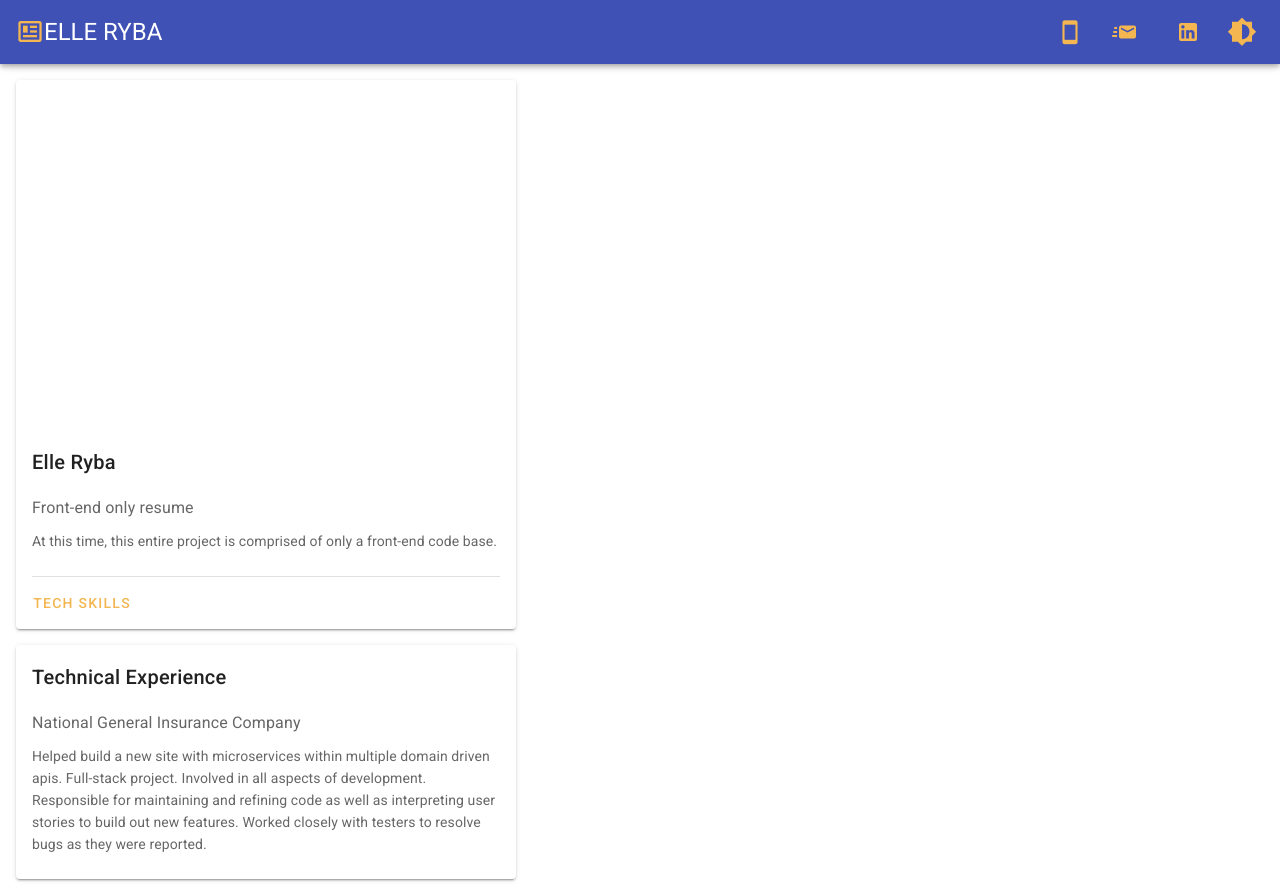
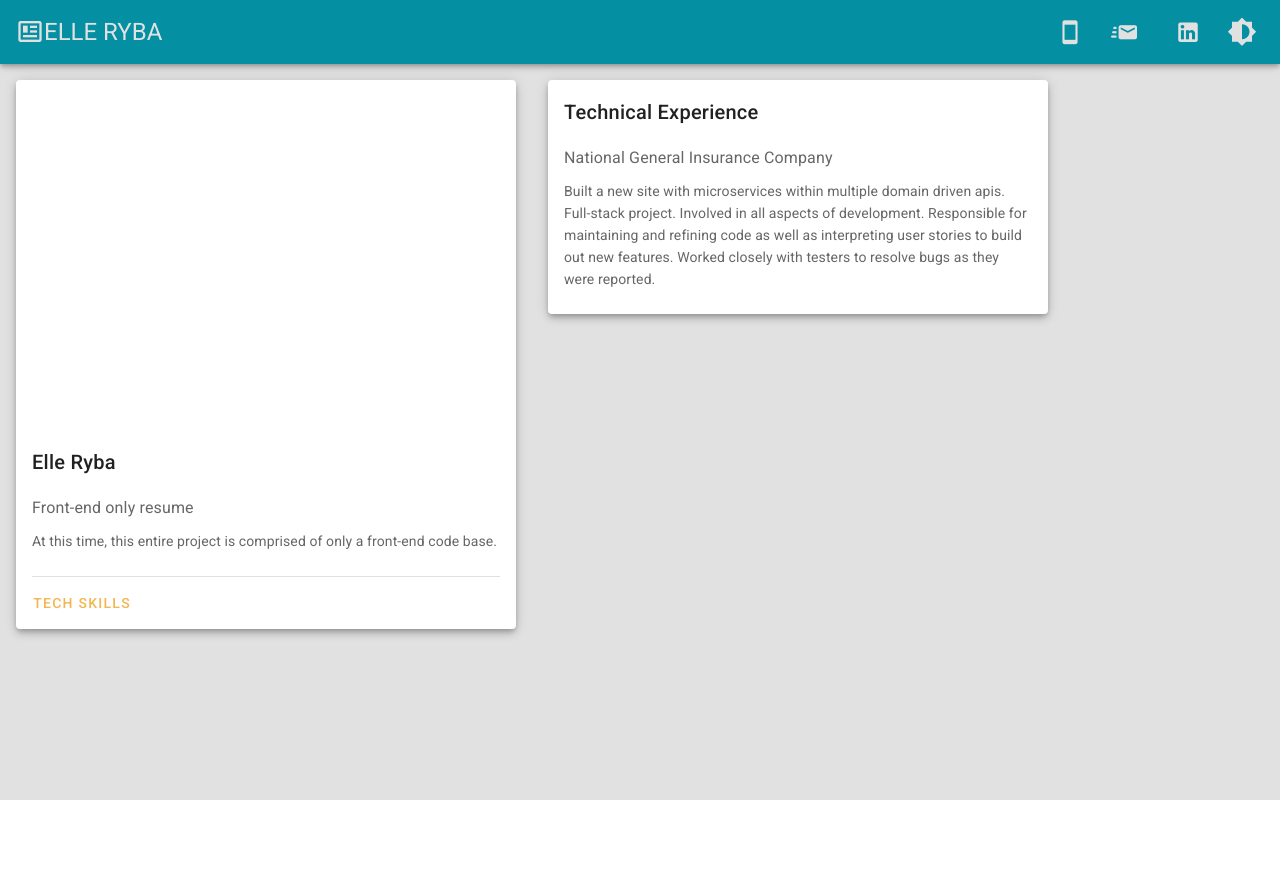
Before and after one commit to elleryba/vuetify-resume, a Vue app: page / in a window 1280 px wide. After the commit the page ends 800 px from the top, so only its background shows below. Built offline with nearby package versions, Linux system fonts and the light colour scheme.

Commit message:
- finally got my two cards to display next to one another - its a shit c/p job but it works - need to actually figure out how it is working - changed theme colors - added background color

```diff
--- a/src/App.vue
+++ b/src/App.vue
@@ -1,13 +1,13 @@
 <template>
-  <v-app>
+  <v-app :style="{background: $vuetify.theme.themes[theme].background}">
     <v-app-bar
       app
       color="primary"
       dark
     >
       <div class="d-flex align-center">
-        <v-icon size="28" color="warning">mdi-newspaper-variant-outline</v-icon>
-        <span style="font-size:150%">ELLE RYBA</span>
+        <v-icon size="28" color="background">mdi-newspaper-variant-outline</v-icon>
+        <span class="name" :style="{color: $vuetify.theme.themes[theme].background}">ELLE RYBA</span>
       </div>
 
       <!-- The v-spacer separates the div above from the tookbar items below. -->
@@ -58,7 +58,19 @@ export default {
   data: () => ({
     //
   }),
+  computed: {
+    theme(){
+      return (this.$vuetify.theme.dark) ? 'dark' : 'light'
+    }
+  },
   methods: {
   }
 };
 </script>
+
+<style scoped>
+.name{
+  font-size: 150%;
+  font-weight: 400;
+}
+</style>
--- a/src/components/AboutMe.vue
+++ b/src/components/AboutMe.vue
@@ -1,9 +1,15 @@
 <template>
   <div>
+    <v-row
+        :align="align"
+        no-gutters
+        style="height: 150px;"
+      >
         <v-card
           :loading="loading"
           class="my-4 mx-4"
           max-width="500"
+          elevation="5"
         >
           <v-img
             max-height="350"
@@ -35,6 +41,8 @@
         </v-card>
 
         <TechExperience />
+
+      </v-row>
   </div>
 </template>
 
@@ -51,7 +59,12 @@ export default {
   data: () => ({
     loading: false,
     // would like to store and retrieve via api
-    profilePic: require('../assets/profile_pic.png')
+    profilePic: require('../assets/profile_pic.png'),
+    alignments: [
+        'start',
+        'center',
+        'end',
+      ]
   }),
   methods:{}
 }
--- a/src/components/EmailInfo.vue
+++ b/src/components/EmailInfo.vue
@@ -1,10 +1,10 @@
 <template>
   <v-btn
     text
-    color="warning"
+    color="background"
     @click="sendEmail()"
   >
-    <v-icon>mdi-email-fast</v-icon>
+    <v-icon size="26">mdi-email-fast</v-icon>
   </v-btn>
 </template>
 
--- a/src/components/LinkedInInfo.vue
+++ b/src/components/LinkedInInfo.vue
@@ -3,9 +3,9 @@
     :href="route"
     target="_blank"
     text
-    color="warning"
+    color="background"
   >
-    <v-icon>mdi-linkedin</v-icon>
+    <v-icon size="26">mdi-linkedin</v-icon>
   </v-btn>
 </template>
 
--- a/src/components/PhoneInfo.vue
+++ b/src/components/PhoneInfo.vue
@@ -6,7 +6,7 @@
   >
     <template v-slot:activator="{ on }">
       <v-btn large icon v-on="on">
-        <v-icon size="26" color="warning">mdi-cellphone</v-icon>
+        <v-icon size="26" color="background">mdi-cellphone</v-icon>
       </v-btn>
     </template>
     <v-card>
--- a/src/components/TechExperience.vue
+++ b/src/components/TechExperience.vue
@@ -1,7 +1,10 @@
 <template>
+  <v-row>
+    <v-col>
       <v-card
         class="my-4 mx-4"
         max-width="500"
+        elevation="5"
       >
         <v-card-title>Technical Experience</v-card-title>
         <v-card-text>
@@ -15,13 +18,15 @@
           </v-row>
           <v-row class="my-2 mx-0">
             <div align="left" class="text-subtitle-3">
-          Helped build a new site with microservices within multiple domain driven apis. Full-stack project.
+              Built a new site with microservices within multiple domain driven apis. Full-stack project.
               Involved in all aspects of development. Responsible for maintaining and refining code as well as interpreting
               user stories to build out new features. Worked closely with testers to resolve bugs as they were reported.
             </div>
           </v-row>
         </v-card-text>
       </v-card>
+    </v-col>
+  </v-row>
 </template>
 
 <script>
--- a/src/components/ThemeChanger.vue
+++ b/src/components/ThemeChanger.vue
@@ -7,7 +7,7 @@
   >
     <template v-slot:activator="{ on }">
       <v-btn large icon v-on="on">
-        <v-icon size="30" color="warning">mdi-brightness-6</v-icon>
+        <v-icon size="30" color="background">mdi-brightness-6</v-icon>
       </v-btn>
     </template>
     <v-card>
--- a/src/plugins/vuetify.js
+++ b/src/plugins/vuetify.js
@@ -10,13 +10,15 @@ export default new Vuetify({
     },
     themes: {
       light: {
-        primary: '#3f51b5',
-        secondary: '#b0bec5',
+        background: '#E1E1E1',
+        primary: '#048FA3',
+        secondary: '#81989C',
         accent: '#8c9eff',
         error: '#b71c1c',
         warning: '#F3B650'
       },
       dark: {
+        background: '#414242',
         primary: '#878E8F',
         secondary: '#3f51b5',
         accent: '#C6D8DB',
```
Lines whose indentation alone changed are shown as unchanged.
